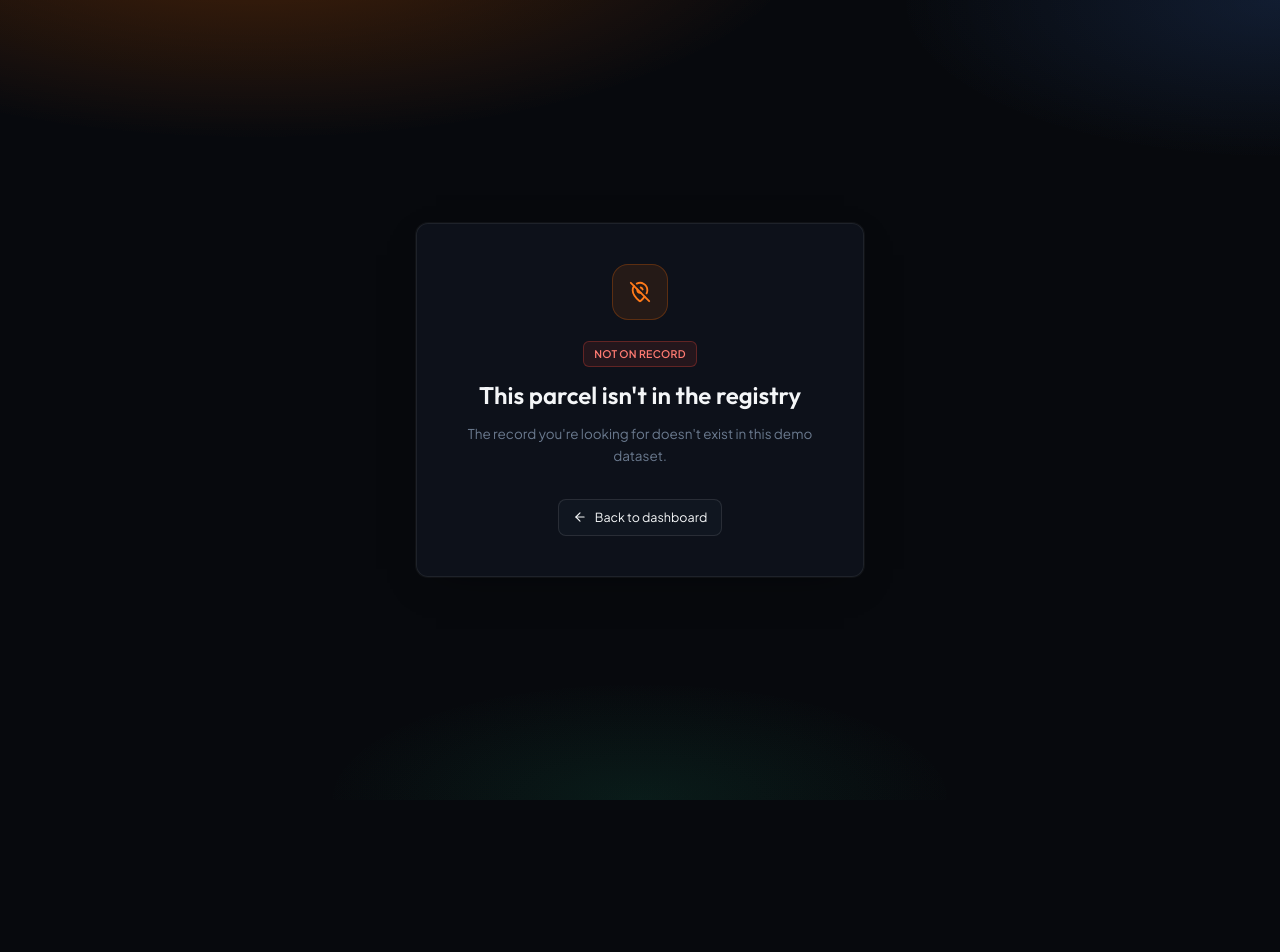
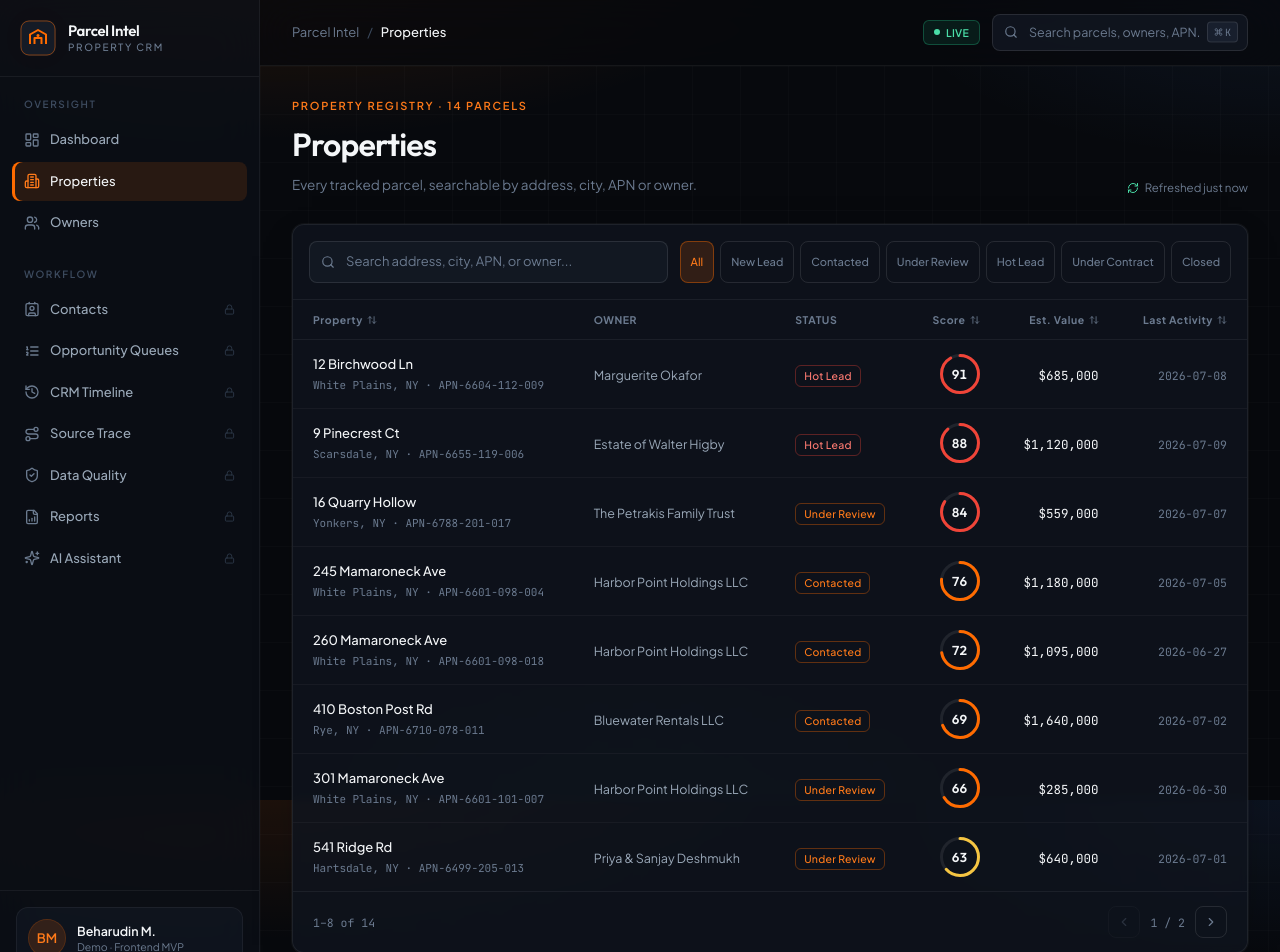
Before and after one commit to Beharudin/parcel-intel, a Next.js app: page /properties in a window 1280 px wide. Before the commit this address had no page. Shown: the top 952 px of the page. Before the commit the page ends 800 px from the top, so only its background shows below. Built offline with nearby package versions, Linux system fonts and the light colour scheme.

Commit message:
feat: add properties list with search, filters, and pagination

```diff
--- /dev/null
+++ b/app/properties/page.tsx
@@ -0,0 +1,17 @@
+import { DashboardShell } from "@/components/DashboardShell";
+import { PageHeader } from "@/components/PageHeader";
+import { PropertiesTable } from "@/components/PropertiesTable";
+import { properties } from "@/lib/data";
+
+export default function PropertiesPage() {
+  return (
+    <DashboardShell crumb="Properties">
+      <PageHeader
+        eyebrow={`Property registry · ${properties.length} parcels`}
+        title="Properties"
+        description="Every tracked parcel, searchable by address, city, APN or owner."
+      />
+      <PropertiesTable />
+    </DashboardShell>
+  );
+}
--- /dev/null
+++ b/components/PropertiesTable.tsx
@@ -0,0 +1,238 @@
+"use client";
+
+import { useMemo, useState } from "react";
+import Link from "next/link";
+import { Search, ArrowUpDown, ChevronLeft, ChevronRight } from "lucide-react";
+import { clsx } from "clsx";
+import {
+  properties as allProperties,
+  getOwnerById,
+  formatCurrency,
+  type LeadStatus,
+  type Property,
+} from "@/lib/data";
+import { StampBadge, statusTone } from "@/components/StampBadge";
+import { ScoreRing } from "@/components/ScoreRing";
+
+type SortKey = "opportunityScore" | "estValue" | "lastActivity" | "address";
+
+const statuses: (LeadStatus | "All")[] = [
+  "All",
+  "New Lead",
+  "Contacted",
+  "Under Review",
+  "Hot Lead",
+  "Under Contract",
+  "Closed",
+];
+
+const PAGE_SIZE = 8;
+
+export function PropertiesTable() {
+  const [query, setQuery] = useState("");
+  const [status, setStatus] = useState<(typeof statuses)[number]>("All");
+  const [sortKey, setSortKey] = useState<SortKey>("opportunityScore");
+  const [sortDir, setSortDir] = useState<"asc" | "desc">("desc");
+  const [page, setPage] = useState(1);
+
+  const filtered = useMemo(() => {
+    let rows: Property[] = allProperties;
+
+    if (status !== "All") {
+      rows = rows.filter((p) => p.status === status);
+    }
+
+    if (query.trim()) {
+      const q = query.trim().toLowerCase();
+      rows = rows.filter((p) => {
+        const owner = getOwnerById(p.ownerId);
+        return (
+          p.address.toLowerCase().includes(q) ||
+          p.city.toLowerCase().includes(q) ||
+          p.parcelId.toLowerCase().includes(q) ||
+          owner?.name.toLowerCase().includes(q)
+        );
+      });
+    }
+
+    rows = [...rows].sort((a, b) => {
+      let cmp = 0;
+      if (sortKey === "address") cmp = a.address.localeCompare(b.address);
+      else if (sortKey === "lastActivity") cmp = a.lastActivity.localeCompare(b.lastActivity);
+      else cmp = (a[sortKey] as number) - (b[sortKey] as number);
+      return sortDir === "asc" ? cmp : -cmp;
+    });
+
+    return rows;
+  }, [query, status, sortKey, sortDir]);
+
+  const totalPages = Math.max(1, Math.ceil(filtered.length / PAGE_SIZE));
+  const currentPage = Math.min(page, totalPages);
+  const pageRows = filtered.slice((currentPage - 1) * PAGE_SIZE, currentPage * PAGE_SIZE);
+
+  function toggleSort(key: SortKey) {
+    if (sortKey === key) {
+      setSortDir((d) => (d === "asc" ? "desc" : "asc"));
+    } else {
+      setSortKey(key);
+      setSortDir("desc");
+    }
+    setPage(1);
+  }
+
+  const columns: { key: SortKey | null; label: string; className?: string }[] = [
+    { key: "address", label: "Property" },
+    { key: null, label: "Owner" },
+    { key: null, label: "Status" },
+    { key: "opportunityScore", label: "Score", className: "text-right" },
+    { key: "estValue", label: "Est. Value", className: "text-right" },
+    { key: "lastActivity", label: "Last Activity", className: "text-right" },
+  ];
+
+  return (
+    <div className="panel overflow-hidden animate-fade-up">
+      <div className="flex flex-col gap-3 border-b border-white/[0.06] p-4 sm:flex-row">
+        <div className="relative flex-1">
+          <Search size={14} className="absolute left-3 top-1/2 -translate-y-1/2 text-ink-400" />
+          <input
+            value={query}
+            onChange={(e) => {
+              setQuery(e.target.value);
+              setPage(1);
+            }}
+            placeholder="Search address, city, APN, or owner..."
+            className="input-field"
+          />
+        </div>
+        <div className="flex gap-1.5 overflow-x-auto pb-1 sm:pb-0">
+          {statuses.map((s) => (
+            <button
+              key={s}
+              onClick={() => {
+                setStatus(s);
+                setPage(1);
+              }}
+              className={clsx(
+                "shrink-0 rounded-lg border px-2.5 py-1.5 text-[11px] font-medium transition-colors",
+                status === s
+                  ? "border-brand-500/40 bg-brand-500/15 text-brand-400"
+                  : "border-white/10 text-ink-400 hover:text-parchment-100"
+              )}
+            >
+              {s}
+            </button>
+          ))}
+        </div>
+      </div>
+
+      <div className="overflow-x-auto">
+        <table className="w-full text-left">
+          <thead>
+            <tr className="border-b border-white/[0.06] text-[10.5px] font-semibold uppercase tracking-wider text-ink-400">
+              {columns.map((c) => (
+                <th key={c.label} className={clsx("px-5 py-3", c.className)}>
+                  {c.key ? (
+                    <button
+                      onClick={() => toggleSort(c.key as SortKey)}
+                      className="inline-flex items-center gap-1 hover:text-parchment-100"
+                    >
+                      {c.label}
+                      <ArrowUpDown size={10} />
+                    </button>
+                  ) : (
+                    c.label
+                  )}
+                </th>
+              ))}
+            </tr>
+          </thead>
+          <tbody>
+            {pageRows.map((p) => {
+              const owner = getOwnerById(p.ownerId);
+              return (
+                <tr
+                  key={p.id}
+                  className="border-b border-white/[0.04] transition-colors last:border-0 hover:bg-white/[0.025]"
+                >
+                  <td className="px-5 py-3.5">
+                    <Link href={`/properties/${p.id}`} className="block">
+                      <p className="text-[13px] font-medium text-parchment-100 hover:text-brand-400">
+                        {p.address}
+                      </p>
+                      <p className="mt-0.5 font-mono text-[11px] text-ink-400">
+                        {p.city}, {p.state} · {p.parcelId}
+                      </p>
+                    </Link>
+                  </td>
+                  <td className="px-5 py-3.5">
+                    <Link
+                      href={`/owners/${owner?.id}`}
+                      className="text-[12.5px] text-ink-300 hover:text-brand-400"
+                    >
+                      {owner?.name}
+                    </Link>
+                  </td>
+                  <td className="px-5 py-3.5">
+                    <StampBadge tone={statusTone(p.status)}>{p.status}</StampBadge>
+                  </td>
+                  <td className="px-5 py-3.5">
+                    <div className="flex justify-end">
+                      <ScoreRing score={p.opportunityScore} size={40} stroke={3} />
+                    </div>
+                  </td>
+                  <td className="px-5 py-3.5 text-right">
+                    <span className="font-mono text-[12.5px] tabular text-parchment-100">
+                      {formatCurrency(p.estValue)}
+                    </span>
+                  </td>
+                  <td className="px-5 py-3.5 text-right">
+                    <span className="font-mono text-[11.5px] tabular text-ink-400">
+                      {p.lastActivity}
+                    </span>
+                  </td>
+                </tr>
+              );
+            })}
+            {pageRows.length === 0 && (
+              <tr>
+                <td colSpan={6} className="px-5 py-12 text-center text-[13px] text-ink-400">
+                  No properties match this search.
+                </td>
+              </tr>
+            )}
+          </tbody>
+        </table>
+      </div>
+
+      <div className="flex items-center justify-between border-t border-white/[0.06] px-5 py-3.5">
+        <p className="font-mono text-[11.5px] text-ink-400">
+          {filtered.length === 0
+            ? "0 results"
+            : `${(currentPage - 1) * PAGE_SIZE + 1}–${Math.min(
+                currentPage * PAGE_SIZE,
+                filtered.length
+              )} of ${filtered.length}`}
+        </p>
+        <div className="flex items-center gap-1.5">
+          <button
+            onClick={() => setPage((p) => Math.max(1, p - 1))}
+            disabled={currentPage === 1}
+            className="flex h-8 w-8 items-center justify-center rounded-lg border border-white/10 text-ink-400 transition-colors hover:text-parchment-100 disabled:opacity-30"
+          >
+            <ChevronLeft size={14} />
+          </button>
+          <span className="px-1 font-mono text-[11.5px] text-ink-400">
+            {currentPage} / {totalPages}
+          </span>
+          <button
+            onClick={() => setPage((p) => Math.min(totalPages, p + 1))}
+            disabled={currentPage === totalPages}
+            className="flex h-8 w-8 items-center justify-center rounded-lg border border-white/10 text-ink-400 transition-colors hover:text-parchment-100 disabled:opacity-30"
+          >
+            <ChevronRight size={14} />
+          </button>
+        </div>
+      </div>
+    </div>
+  );
+}
```
